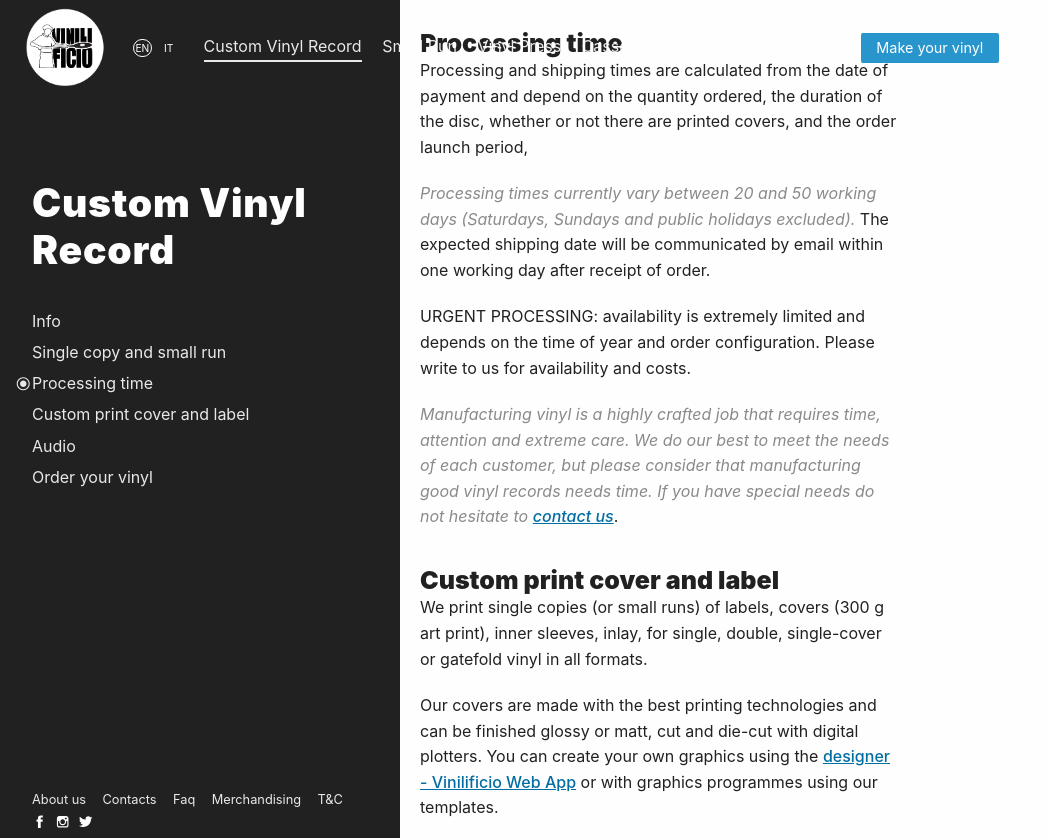
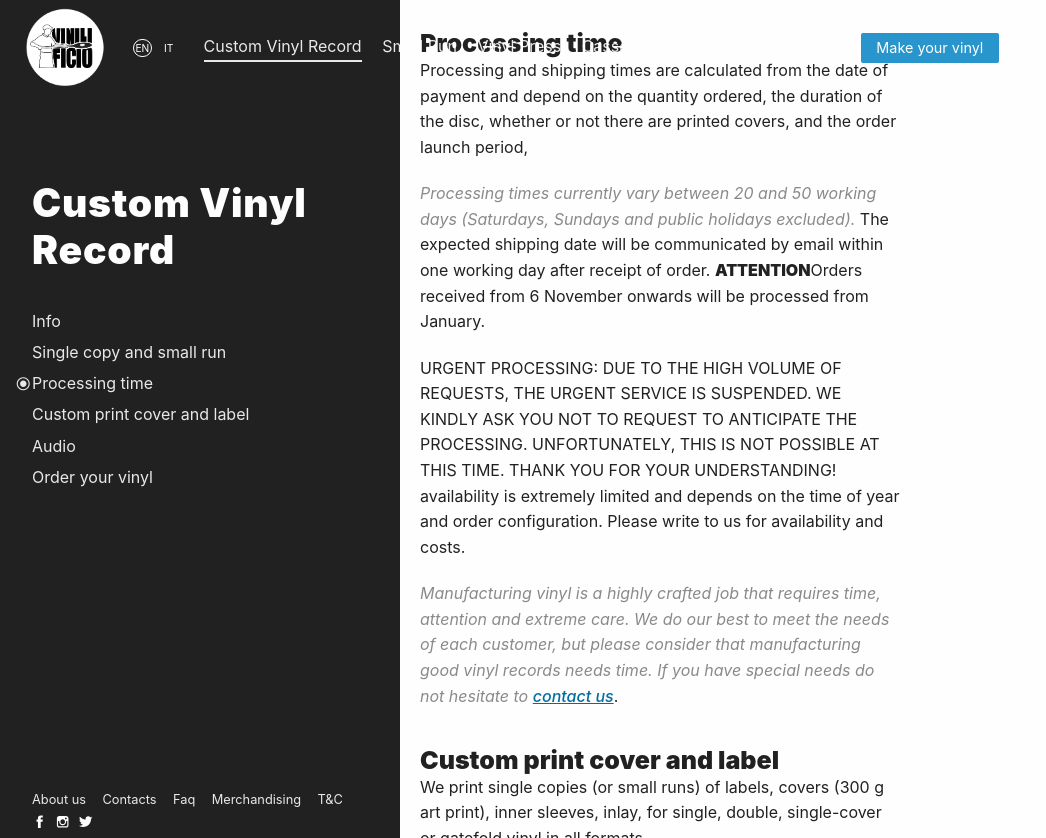
Before and after one commit to Vinilificio/vinilificio.com, a Jekyll site: the page built from en/single-copy.md, in a window 1280 px wide and 900 px high, scrolled down 2087 px, cut to the strip 0-838 px from the top of the window. Shown: the whole strip, without its empty margins (0-1046 px from the left). Built offline with Jekyll 4.4.1, drawn with Linux system fonts in a browser that asks for light colours; nearby versions of some CDN libraries; comment, search, counter and statistics services are not loaded.

Commit message:
timing update

```diff
--- a/en/single-copy.md
+++ b/en/single-copy.md
@@ -70,9 +70,11 @@ With the [Vinilificio app](https://app.vinilificio.com) you can calculate the co
 Processing and shipping times are calculated from the date of payment and depend on the quantity ordered, the duration of the disc, whether or not there are printed covers, and the order launch period,
 
 <i>Processing times currently vary between 20 and 50 working days (Saturdays, Sundays and public holidays excluded).</i> The expected shipping date will be communicated by email within one working day after receipt of order.
+<b>ATTENTION</b>Orders received from 6 November onwards will be processed from January.
 
 
-URGENT PROCESSING: availability is extremely limited and depends on the time of year and order configuration. Please write to us for availability and costs.<BR>
+URGENT PROCESSING: DUE TO THE HIGH VOLUME OF REQUESTS, THE URGENT SERVICE IS SUSPENDED. WE KINDLY ASK YOU NOT TO REQUEST TO ANTICIPATE THE PROCESSING. UNFORTUNATELY, THIS IS NOT POSSIBLE AT THIS TIME. THANK YOU FOR YOUR UNDERSTANDING!
+availability is extremely limited and depends on the time of year and order configuration. Please write to us for availability and costs.<BR>
 
 _Manufacturing vinyl is a highly crafted job that requires time, attention and extreme care. We do our best to meet the needs of each customer, but please consider that manufacturing good vinyl records needs time. If you have special needs do not hesitate to [contact us](/en/contacts/)_.
 
```
